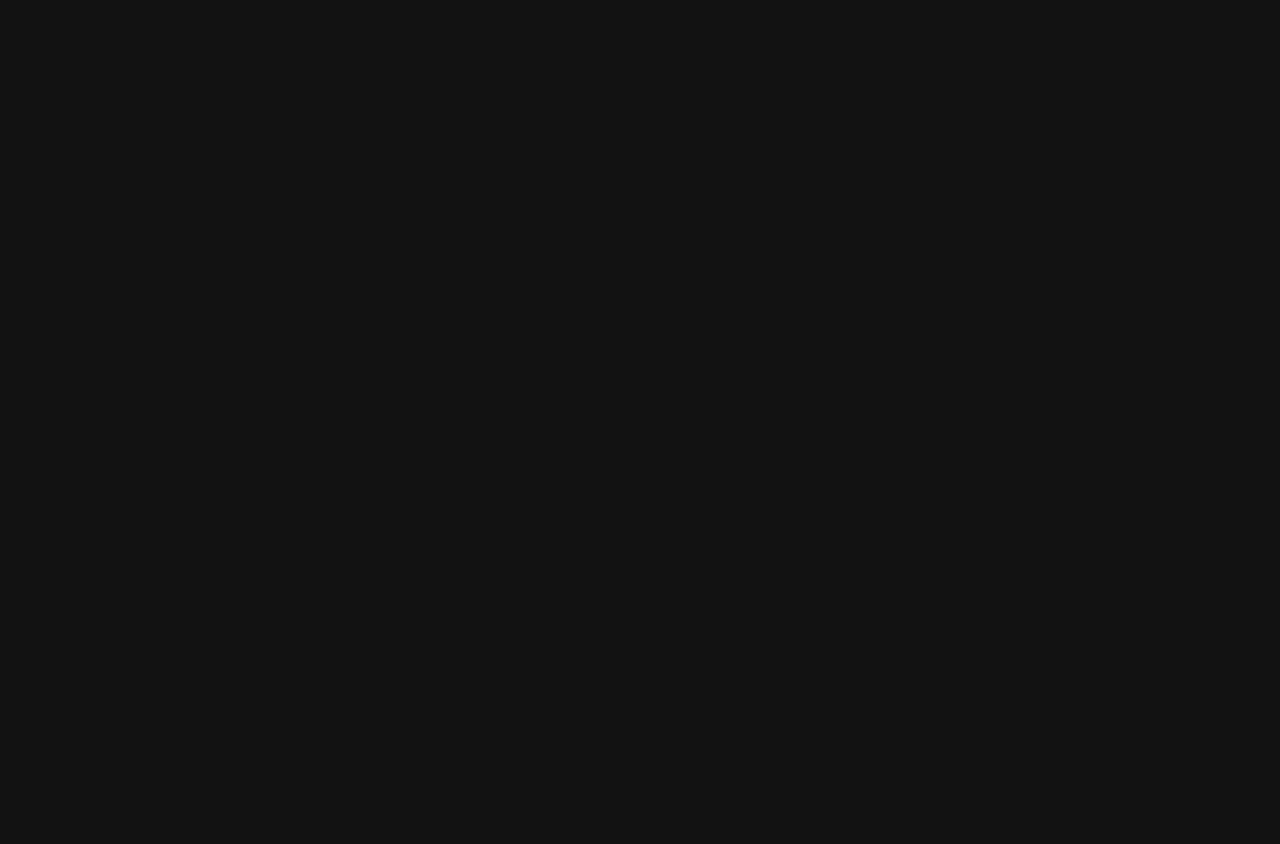
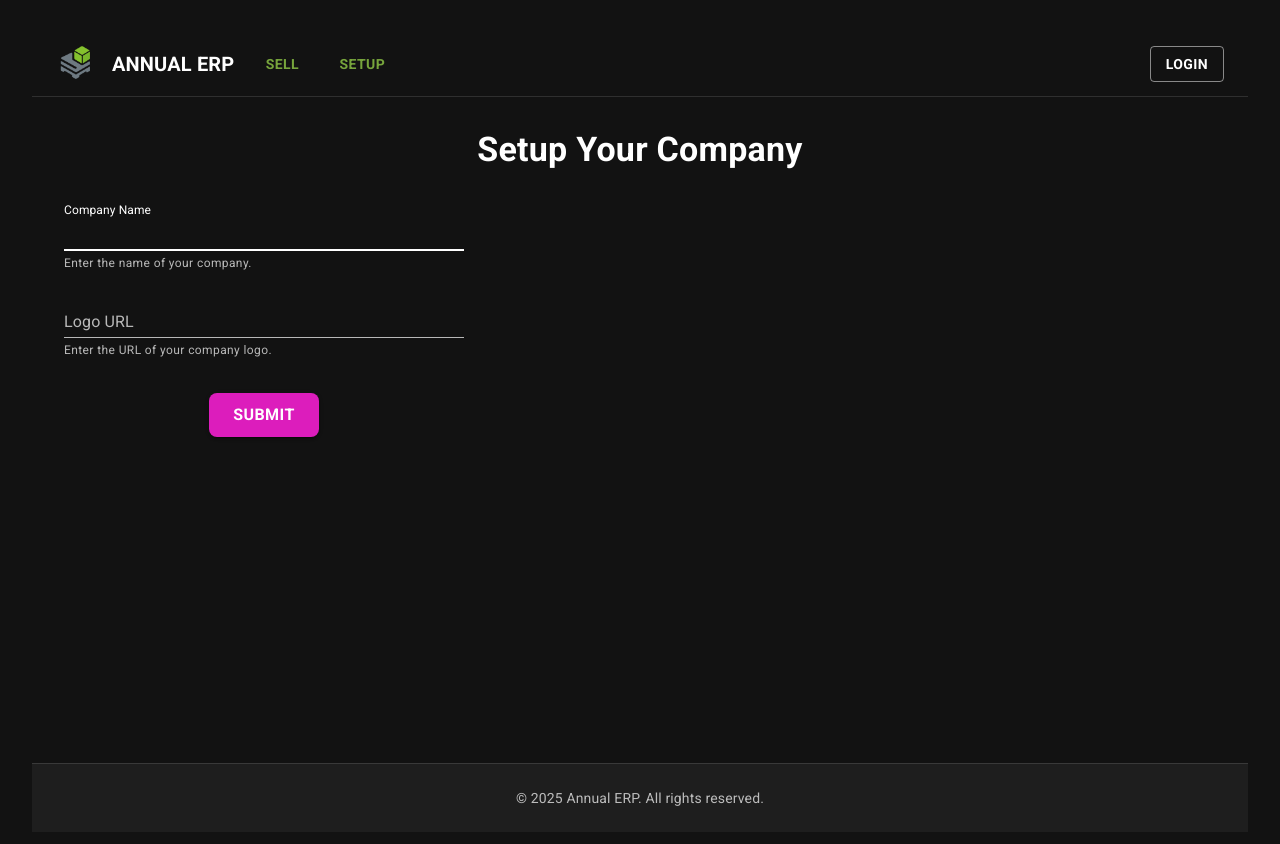
Before and after one commit to MatheoWintrebert/annual_erp_frontend, a React (Vite) app: page /setup in a window 1280 px wide. Before the commit this address had no page. Shown: the top 844 px of the page. Before the commit the page ends 800 px from the top, so only its background shows below. Built offline with nearby package versions, Linux system fonts and the light colour scheme.

Commit message:
feat: :sparkles: Start of the setup page with form

```diff
--- a/src/Router.tsx
+++ b/src/Router.tsx
@@ -3,6 +3,7 @@ import { BrowserRouter, Routes, Route } from "react-router-dom";
 import App from "./App";
 import SellingPage from "./app/pages/SellingPage";
 import HomePage from "./app/pages/HomePage";
+import SetupPage from "./app/pages/SetupPage";
 
 const Router: React.FC = () => (
   <BrowserRouter>
@@ -11,6 +12,7 @@ const Router: React.FC = () => (
       <Route path="/app" element={<App />} />
       <Route path="/home" element={<HomePage />} />
       <Route path="/selling" element={<SellingPage />} />
+      <Route path="/setup" element={<SetupPage />} />
     </Routes>
   </BrowserRouter>
 );
--- a/src/app/components/ui/Header.tsx
+++ b/src/app/components/ui/Header.tsx
@@ -1,5 +1,5 @@
 import React from "react";
-import { AppBar, Toolbar, Typography, Box, Button } from "@mui/material";
+import { AppBar, Toolbar, Typography, Button, Box } from "@mui/material";
 import { Link as RouterLink } from "react-router-dom";
 
 const Header: React.FC = () => (
@@ -10,6 +10,21 @@ const Header: React.FC = () => (
     sx={{ borderBottom: 1, borderColor: "divider" }}
   >
     <Toolbar>
+      <Button
+        component={RouterLink}
+        to="/home"
+        sx={{
+          p: 0,
+          minWidth: 0,
+          background: "none",
+          boxShadow: "none",
+          "&:hover": { background: "none", boxShadow: "none" },
+          display: "flex",
+          alignItems: "center",
+        }}
+        disableRipple
+        disableElevation
+      >
         <img
           src="/icon.png"
           alt="Annual ERP Logo"
@@ -18,6 +33,7 @@ const Header: React.FC = () => (
         <Typography variant="h6" color="text.primary" fontWeight={700}>
           Annual ERP
         </Typography>
+      </Button>
       <Button
         component={RouterLink}
         to="/selling"
@@ -25,6 +41,14 @@ const Header: React.FC = () => (
         sx={{ ml: 2, fontWeight: 600 }}
       >
         Sell
+      </Button>
+      <Button
+        component={RouterLink}
+        to="/setup"
+        color="secondary"
+        sx={{ ml: 2, fontWeight: 600 }}
+      >
+        Setup
       </Button>
       <Box flexGrow={1} />
       <Button
--- /dev/null
+++ b/src/app/pages/SetupPage.tsx
@@ -0,0 +1,103 @@
+import React from "react";
+import {
+  Box,
+  Container,
+  Typography,
+  Stack,
+  FormControl,
+  InputLabel,
+  Input,
+  FormHelperText,
+  Button,
+} from "@mui/material";
+import Header from "../components/ui/Header";
+import Footer from "../components/ui/Footer";
+
+const SetupPage: React.FC = () => {
+  const [companyName, setCompanyName] = React.useState("");
+  const [logoUrl, setLogoUrl] = React.useState("");
+  return (
+    <Box minHeight="100vh" display="flex" flexDirection="column">
+      <Header />
+      <Box flex={1}>
+        <Container maxWidth="lg">
+          <Typography
+            variant="h4"
+            color="text.primary"
+            gutterBottom
+            fontWeight={600}
+            mt={4}
+          >
+            Setup Your Company
+          </Typography>
+          <Box
+            component="form"
+            sx={{
+              mt: 4,
+              display: "flex",
+              flexDirection: "column",
+              gap: 2,
+              maxWidth: 400,
+            }}
+          >
+            <form
+              onSubmit={(e) => {
+                e.preventDefault();
+                // handle form submission here
+              }}
+            >
+              <Stack spacing={2} direction="column" sx={{ marginBottom: 4 }}>
+                <FormControl variant="standard">
+                  <InputLabel htmlFor="companyName">Company Name</InputLabel>
+                  <Input
+                    autoFocus
+                    id="companyName"
+                    name="companyName"
+                    type="text"
+                    value={companyName}
+                    onChange={(e) => setCompanyName(e.target.value)}
+                  />
+                  <FormHelperText>
+                    Enter the name of your company.
+                  </FormHelperText>
+                </FormControl>
+                <FormControl variant="standard">
+                  <InputLabel htmlFor="logoUrl">Logo URL</InputLabel>
+                  <Input
+                    id="logoUrl"
+                    name="logoUrl"
+                    type="text"
+                    value={logoUrl}
+                    onChange={(e) => setLogoUrl(e.target.value)}
+                  />
+                  <FormHelperText>
+                    Enter the URL of your company logo.
+                  </FormHelperText>
+                </FormControl>
+              </Stack>
+              <Box display="flex" justifyContent="center">
+                <Button
+                  type="submit"
+                  color="info"
+                  variant="contained"
+                  sx={{
+                    borderRadius: 2,
+                    fontWeight: 600,
+                    fontSize: 16,
+                    paddingX: 3,
+                    paddingY: 1,
+                  }}
+                >
+                  Submit
+                </Button>
+              </Box>
+            </form>
+          </Box>
+        </Container>
+      </Box>
+      <Footer />
+    </Box>
+  );
+};
+
+export default SetupPage;
```
Lines whose indentation alone changed are shown as unchanged.
